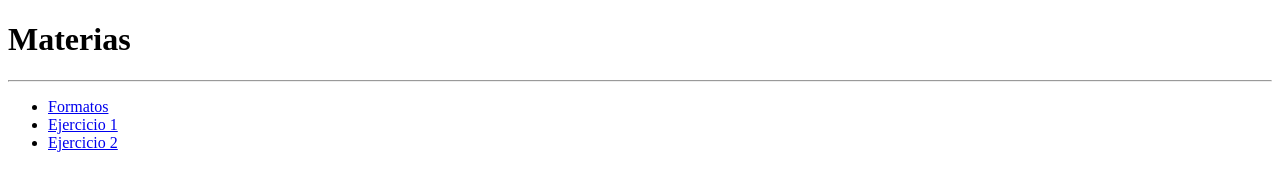
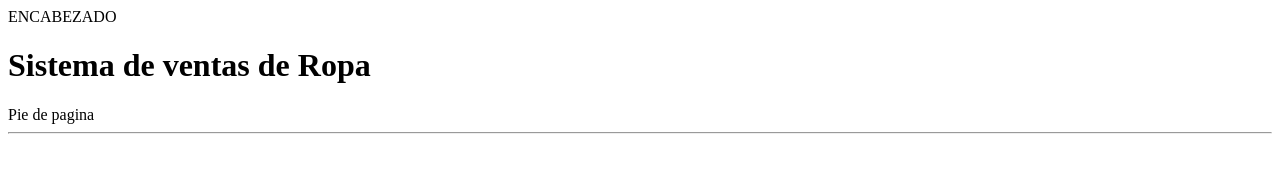
Before and after one commit to AngelRTeceo/proweb2501, a plain HTML site: page index.html in a window 1280 px wide. Drawn offline with Linux system fonts and the light colour scheme.

Commit message:
ADDED A HR

```diff
--- a/index.html
+++ b/index.html
@@ -7,15 +7,14 @@
 </head>
 <body>
 
-    <h1>Materias</h1>
-    <hr>
+    <div>ENCABEZADO</div>
+    <div>
+        <h1>Sistema de ventas de Ropa</h1>
+    </div>
 
-    <ul>
-        <li> <a href="/pdf/formatos.html">Formatos</a></li>
-        <li> <a href="/ejercicio1.php">Ejercicio 1</a></li>
-        <li> <a href="/ejercicio2.php">Ejercicio 2</a></li>
-
-
-    </ul>
+    <div>
+        Pie de pagina
+        <hr>
+    </div>
 </body>
 </html>
```
